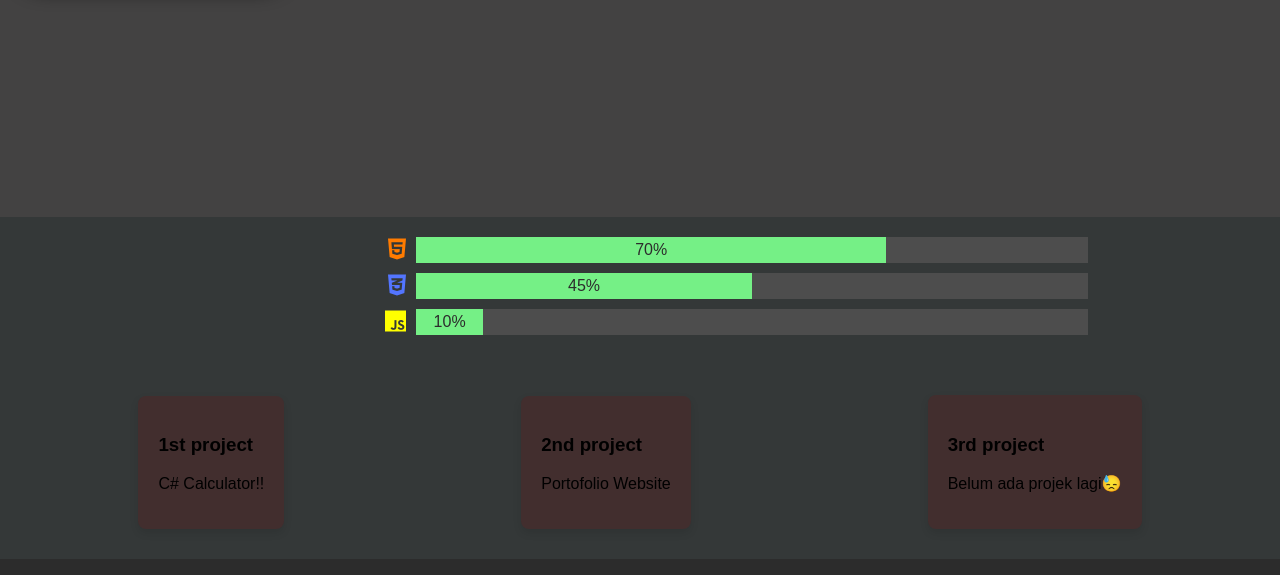
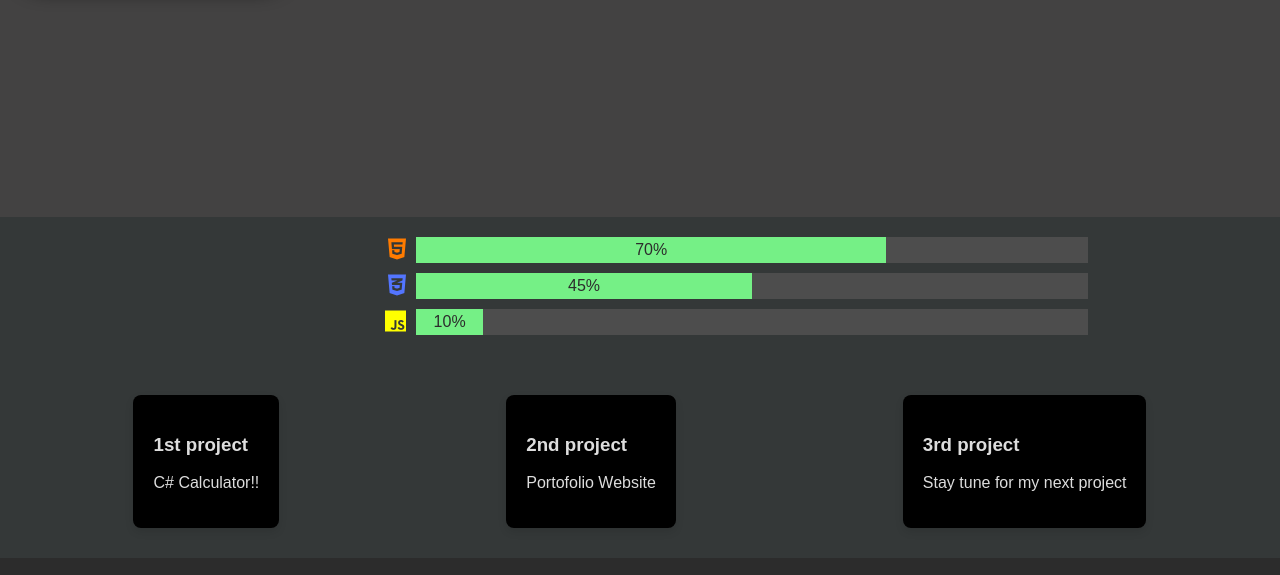
Before and after one commit to Adreon19/web-portofolio, a plain HTML site: page index.html in a window 1280 px wide. Shown: the part 1383-1958 px from the top of the page. Drawn offline with Linux system fonts and the light colour scheme.

Commit message:
test anjg

```diff
--- a/index.html
+++ b/index.html
@@ -65,7 +65,7 @@
         onclick="redirectToRepo('https://github.com/Adreon19')"
       >
         <h3>3rd project</h3>
-        <p>Belum ada projek lagi😓</p>
+        <p>Stay tune for my next project</p>
       </div>
     </div>
     <footer>
--- a/style.css
+++ b/style.css
@@ -139,11 +139,12 @@ body {
   margin: 10px;
   cursor: pointer;
   transition: transform 0.3s ease-in-out;
-  background-color: #422e2e;
+  background-color: #000000;
+  color: #ddd;
 }
 
 .project-card:hover {
-  transform: scale(1.05);
+  transform: scale(1.1);
 }
 
 .container {
@@ -263,3 +264,6 @@ footer {
   font-weight: 400;
   margin: 0px 5px;
 }
+
+@media (max-width: 500) {
+}
```
